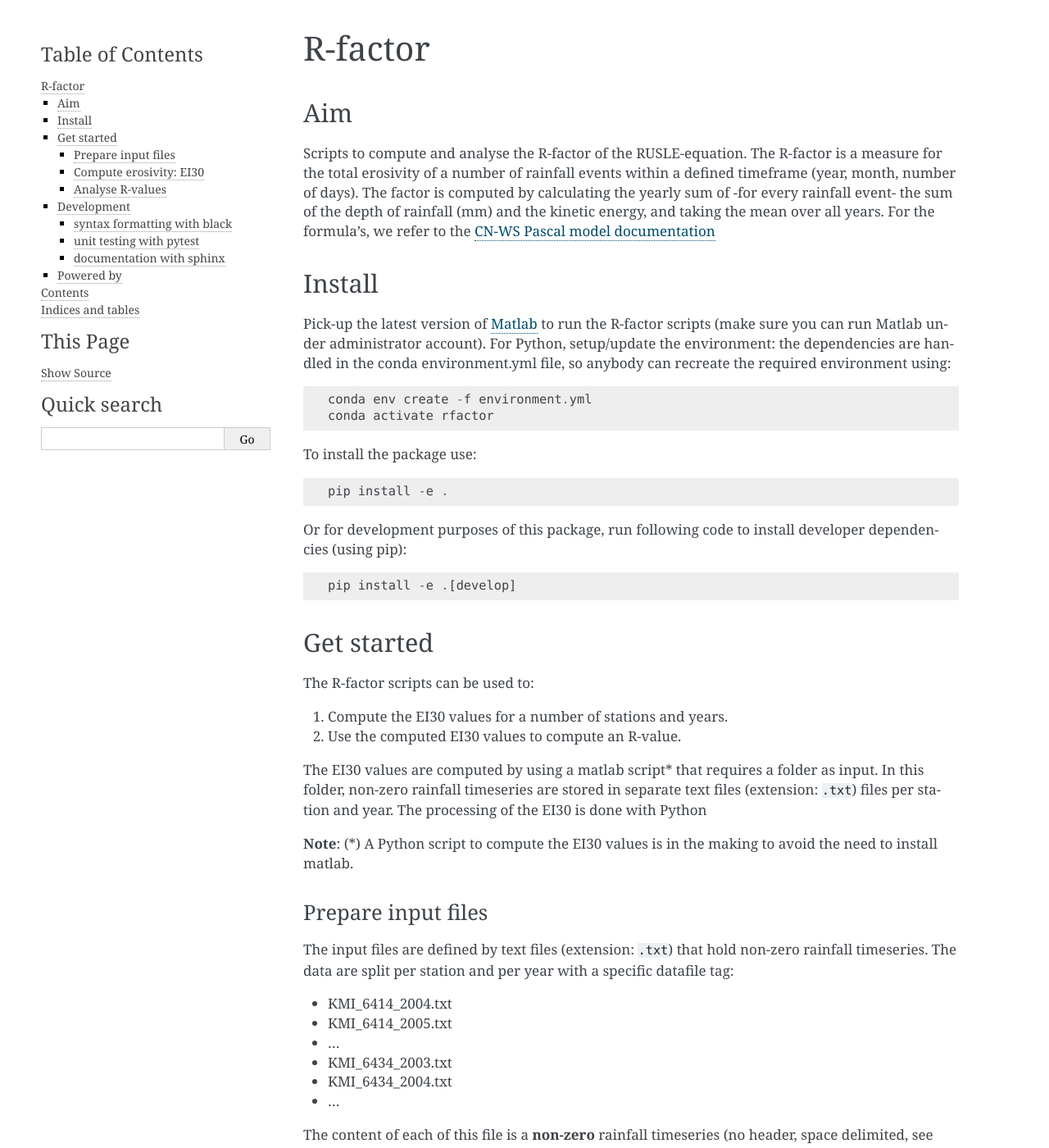
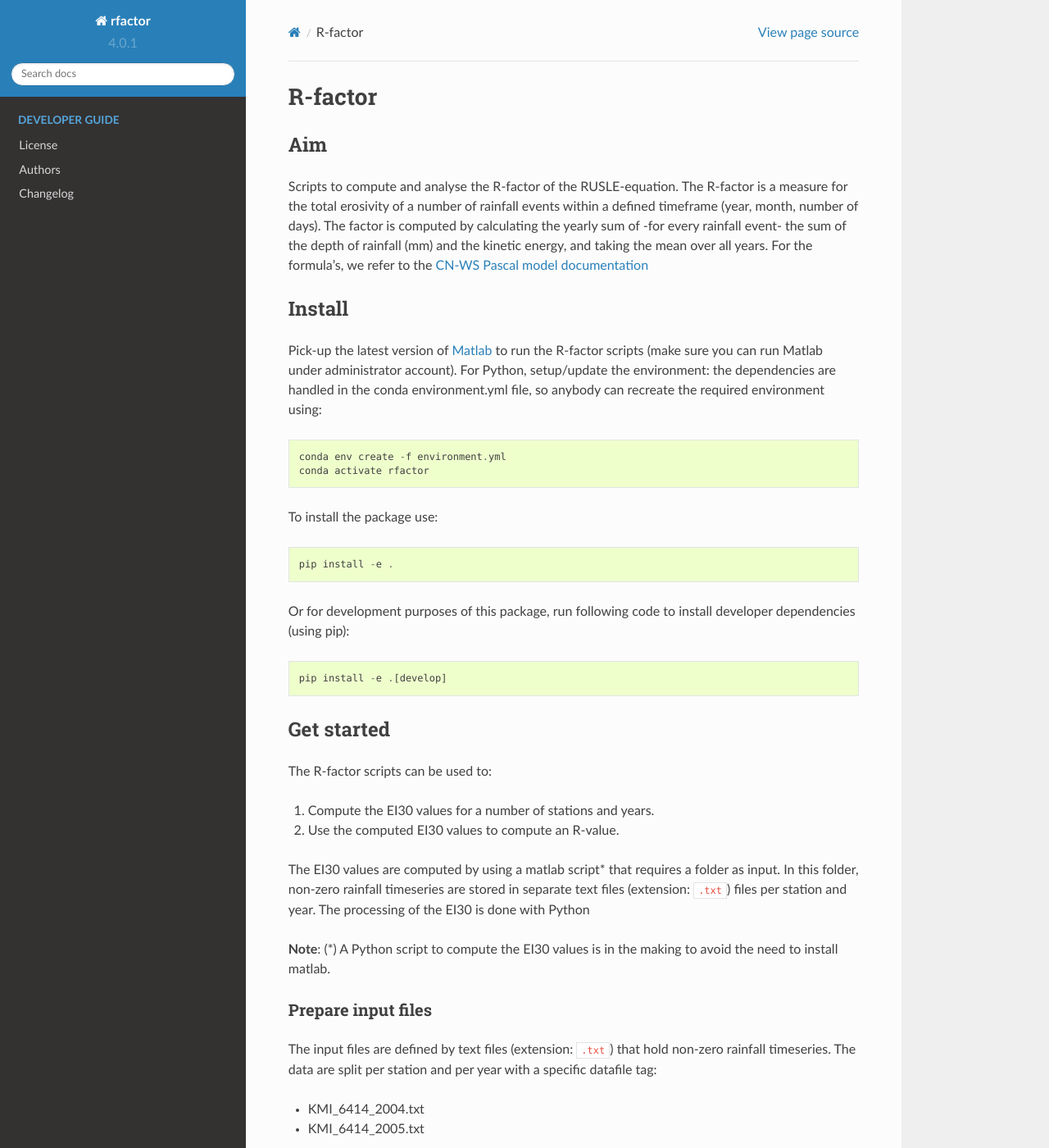
Before and after one commit to watem-sedem/rfactor, a Sphinx documentation site: the page built from docs/index.rst, in a window 1280 px wide and 1400 px high. Shown: the whole window at 82% size. Built offline with Sphinx 7.4.7 and the Read the Docs theme 2.0.0, drawn with Linux system fonts in a browser that asks for light colours; pages that are not in the unit, such as notebooks, are missing from menus; the version number is read from the project's files by our own code; some of the changed text lies outside the part shown.

Commit message:
Update sphinx configurations

```diff
--- a/docs/conf.py
+++ b/docs/conf.py
@@ -11,6 +11,7 @@ import os
 import sys
 import inspect
 import shutil
+import sphinx_rtd_theme
 
 # -- Path setup --------------------------------------------------------------
 
@@ -37,7 +38,7 @@ except ImportError:
     from sphinx import apidoc
 
 output_dir = os.path.join(__location__, "api")
-module_dir = os.path.join(__location__, "../src/example_project")
+module_dir = os.path.join(__location__, "../src/rfactor")
 try:
     shutil.rmtree(output_dir)
 except FileNotFoundError:
@@ -93,8 +94,8 @@ source_suffix = ".rst"
 master_doc = "index"
 
 # General information about the project.
-project = "example_project"
-copyright = "2021, Sacha"
+project = "rfactor"
+copyright = "2021, Sacha Gobeyn"
 
 # The version info for the project you're documenting, acts as replacement for
 # |version| and |release|, also used in various other places throughout the
@@ -147,15 +148,12 @@ pygments_style = "sphinx"
 
 # The theme to use for HTML and HTML Help pages.  See the documentation for
 # a list of builtin themes.
-html_theme = "alabaster"
+html_theme = "sphinx_rtd_theme"
 
 # Theme options are theme-specific and customize the look and feel of a theme
 # further.  For a list of options available for each theme, see the
 # documentation.
-html_theme_options = {
-    "sidebar_width": "300px",
-    "page_width": "1200px"
-}
+# html_theme_options = {}
 
 # Add any paths that contain custom themes here, relative to this directory.
 # html_theme_path = []
@@ -163,7 +161,7 @@ html_theme_options = {
 # The name for this set of Sphinx documents.  If None, it defaults to
 # "<project> v<release> documentation".
 try:
-    from example_project import __version__ as version
+    from rfactor import __version__ as version
 except ImportError:
     pass
 else:
@@ -184,7 +182,7 @@ else:
 # Add any paths that contain custom static files (such as style sheets) here,
 # relative to this directory. They are copied after the builtin static files,
 # so a file named "default.css" will overwrite the builtin "default.css".
-html_static_path = ["_static"]
+html_static_path = [sphinx_rtd_theme.get_html_theme_path()]
 
 # If not '', a 'Last updated on:' timestamp is inserted at every page bottom,
 # using the given strftime format.
```
Also changed, not shown: 1 other file.
